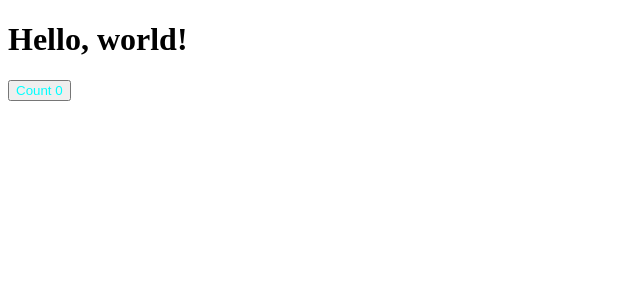
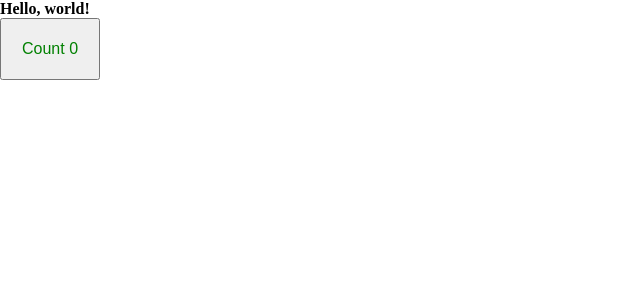
Before and after one commit to SveTi4/LearnFrontend, a React app: page / in a window 1280 px wide. Shown: the top 300 px of the page, without its empty margins (0-640 px from the left). Built offline with nearby package versions, Linux system fonts and the light colour scheme.

Commit message:
Change project structure

```diff
--- /dev/null
+++ b/src/App.tsx
@@ -0,0 +1,12 @@
+import { Counter } from "./components/Counter";
+
+const App = () => {
+    return (
+        <div>
+            <h1>Hello, world!</h1>
+            <Counter />
+        </div>
+    );
+};
+
+export default App;
--- /dev/null
+++ b/src/components/Counter.module.scss
@@ -0,0 +1,4 @@
+.btn {
+    padding: 20px;
+    color: green;
+}
--- a/src/components/Counter.scss
+++ /dev/null
@@ -1,3 +0,0 @@
-button {
-    color: aqua;
-}
--- a/src/components/Counter.tsx
+++ b/src/components/Counter.tsx
@@ -1,14 +1,14 @@
 import { useState } from 'react';
-import './Counter.scss';
+import classNames from'./Counter.module.scss';
 export const Counter = () => {
     const [count, setCount] = useState(0);
-
+    console.log(classNames)
     const increkejt = () => {
         setCount(count + 1);
     }
     return (
         <div>
-            <button onClick={increkejt}>Count {count}</button>
+            <button className={classNames.btn} onClick={increkejt}>Count {count}</button>
         </div>
     );
 };
--- /dev/null
+++ b/src/index.scss
@@ -0,0 +1,5 @@
+* {
+    margin: 0;
+    padding: 0;
+    font-size: 16px;
+}
--- a/src/index.tsx
+++ b/src/index.tsx
@@ -1,10 +1,10 @@
+import React from 'react';
 import { render } from 'react-dom';
 import { Counter } from './components/Counter';
+import App from './App';
+import './index.scss';
 
 render(
-    <div>
-        <h1>Hello, world!</h1>
-        <Counter />
-    </div>,
+    <App />,
     document.getElementById('root')
 )
```
